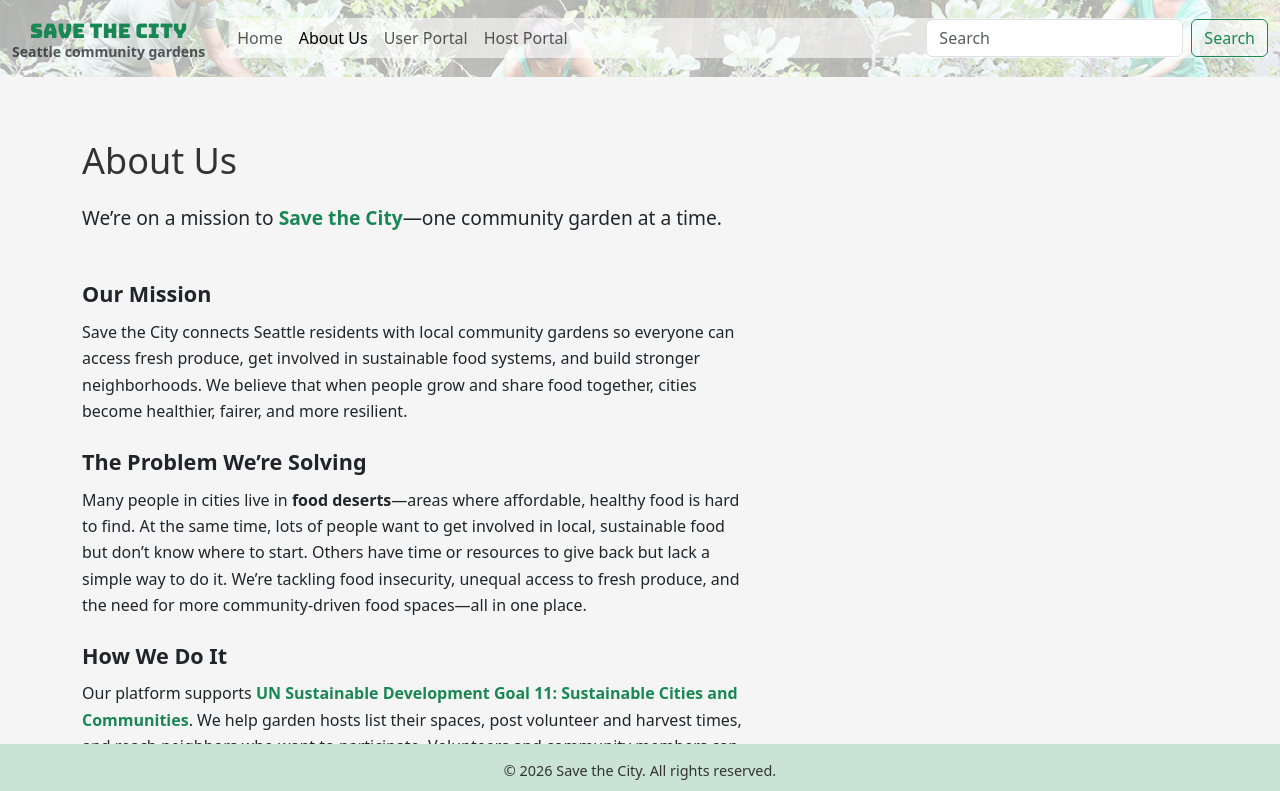
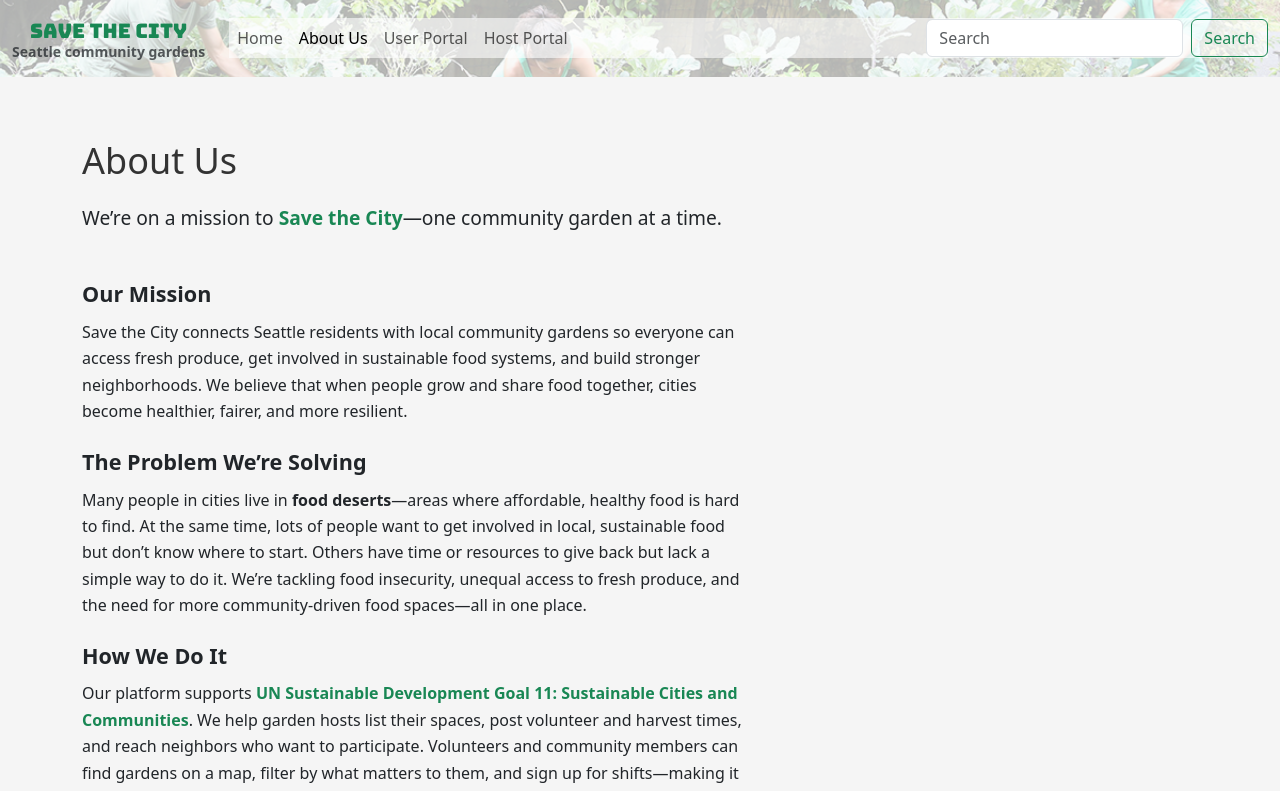
Before and after one commit to UW-INFO442-WI26/save-the-city, a React (Vite) app: page /about in a window 1280 px wide. Shown: the top 791 px of the page. Built offline with nearby package versions, Linux system fonts and the light colour scheme.

Commit message:
temporarily disable footer

```diff
--- a/src/App.jsx
+++ b/src/App.jsx
@@ -6,7 +6,7 @@ import UserDash from './userDash';
 import Home from './home';
 import AboutUs from './aboutUs';
 import Navbar from './navbar';
-import Footer from './footer';
+/*import Footer from './footer';*/
 
 function App() {
   return (
@@ -23,8 +23,6 @@ function App() {
         <Route path="*" element={<Navigate to="/home" />} />
       </Routes>
 
-      <Footer />
-
 
     </div>
 
--- a/src/footer.jsx
+++ b/src/footer.jsx
@@ -1,9 +1,9 @@
 import React from 'react';
 
-export default function Footer () {
+/*export default function Footer () {
     return (
-        <div className="footer">
+        /*<div className="footer">
             <p className="footer-text">© 2026 Save the City. All rights reserved.</p>
         </div>
     );
-}
+}*/
```
